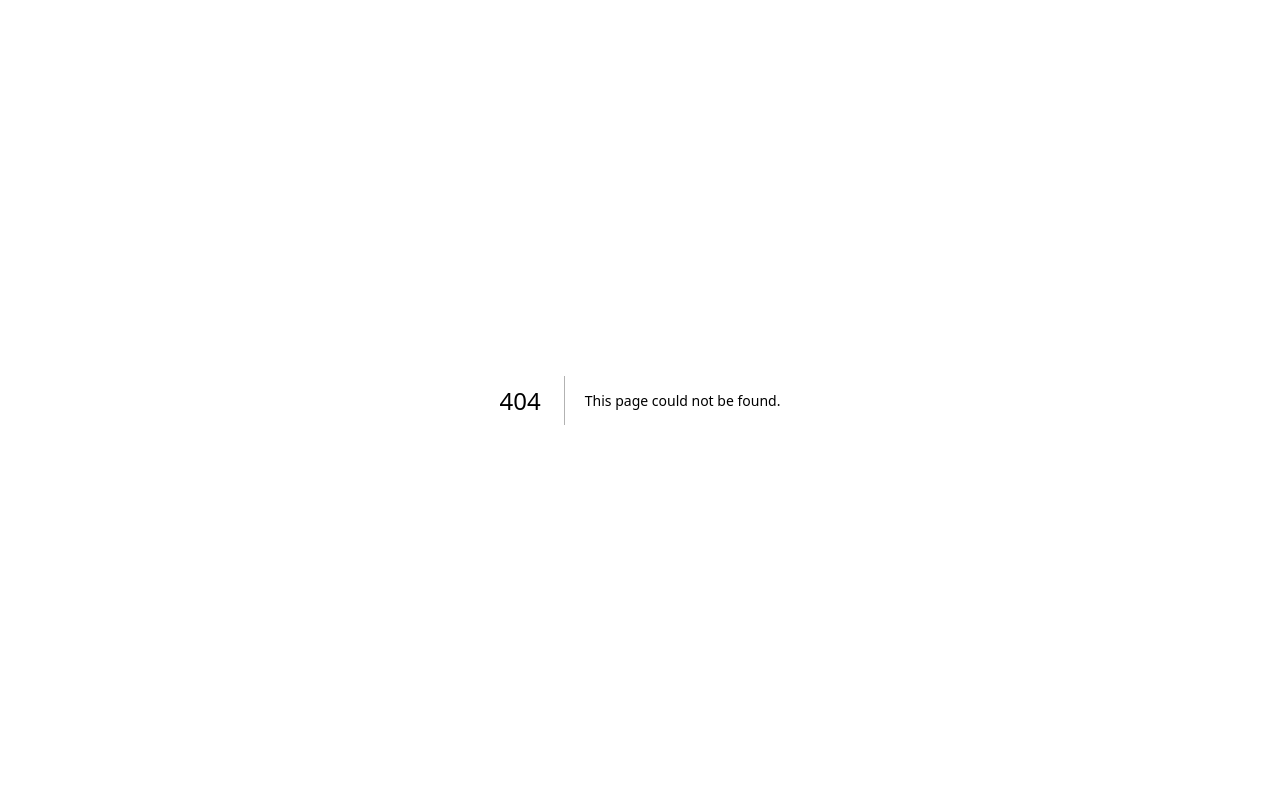
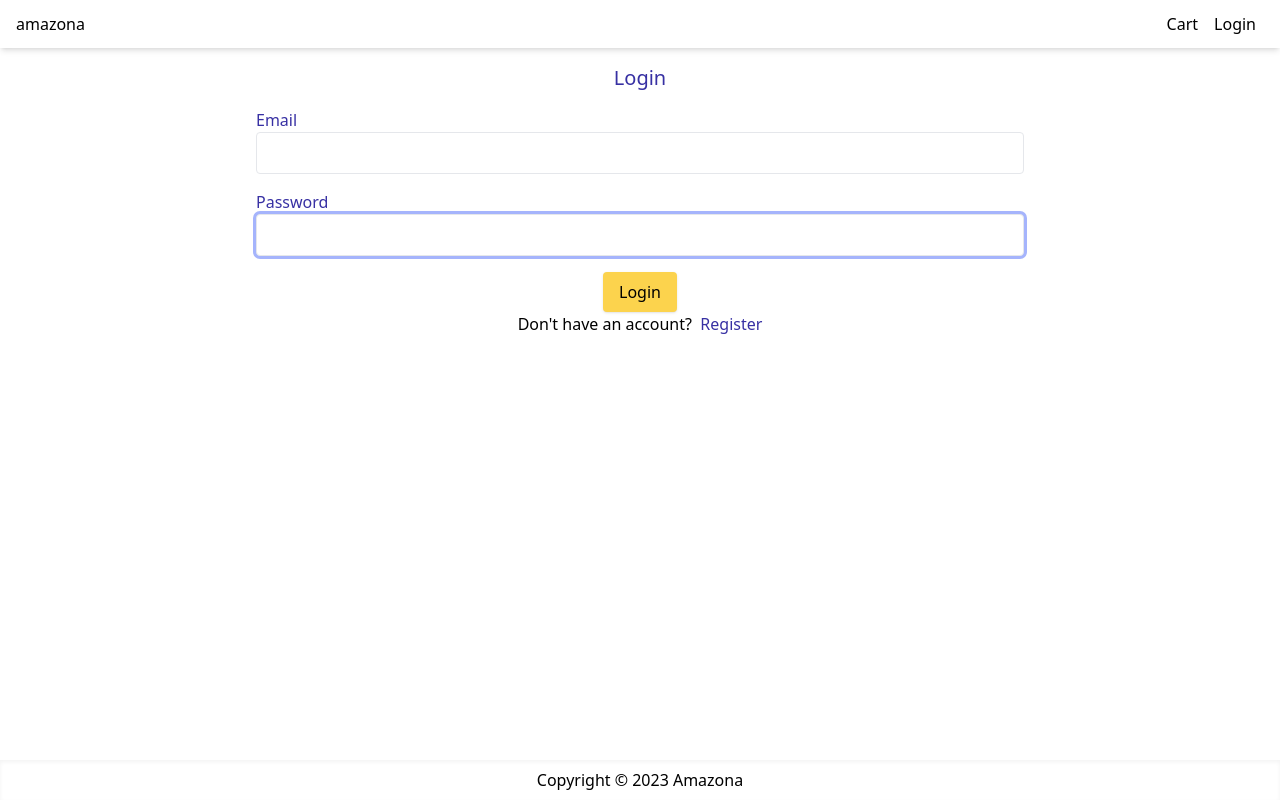
Before and after one commit to venkykoppoku/next-ecomm, a Next.js app: page /login in a window 1280 px wide. Before the commit this address had no page. Built offline with nearby package versions, Linux system fonts and the light colour scheme.

Commit message:
login screen

```diff
--- a/package.json
+++ b/package.json
@@ -16,7 +16,8 @@
     "js-cookie": "^3.0.1",
     "next": "13.2.1",
     "react": "18.2.0",
-    "react-dom": "18.2.0"
+    "react-dom": "18.2.0",
+    "react-hook-form": "^7.43.3"
   },
   "devDependencies": {
     "autoprefixer": "^10.4.13",
--- /dev/null
+++ b/pages/login.js
@@ -0,0 +1,72 @@
+import Layout from '@/components/Layout';
+import Link from 'next/link';
+import { useForm } from 'react-hook-form';
+
+const LoginScreen = () => {
+  const {
+    register,
+    handleSubmit,
+    formState: { errors },
+  } = useForm();
+
+  const submitHandler = ({ email, password }) => {
+    console.log(email, password);
+  };
+
+  return (
+    <Layout title="Login">
+      <form
+        className="mx-auto max-w-screen-md"
+        onSubmit={handleSubmit(submitHandler)}
+      >
+        <h1 className="mb-4 text-xl text-center text-indigo-800 ">Login</h1>
+        <div className="mb-4 text-indigo-800">
+          <label htmlFor="email">Email</label>
+          <input
+            type="email"
+            id="email"
+            className="w-full"
+            autoFocus
+            {...register('email', {
+              required: 'Please enter email',
+              pattern: {
+                value: /^[a-zA-Z0-9_.+-]+@[a-zA-Z0-9-]+.[a-zA-Z0-9-.]+$/i,
+                message: 'Please enter valid email',
+              },
+            })}
+          />
+          {errors.email && (
+            <div className="text-red-500">{errors.email.message}</div>
+          )}
+        </div>
+        <div className="mb-4 text-indigo-800">
+          <label htmlFor="password">Password</label>
+          <input
+            type="password"
+            id="password"
+            className="w-full"
+            autoFocus
+            {...register('password', {
+              required: 'Please enter password',
+              minLength: { value: 6, message: 'password is more than 5 chars' },
+            })}
+          />
+          {errors.password && (
+            <div className="text-red-500 ">{errors.password.message}</div>
+          )}
+        </div>
+        <div className="flex items-center justify-center flex-col">
+          <button className="primary-button">Login</button>
+          <div>
+            Don&apos;t have an account? &nbsp;
+            <Link href="/register" className="text-indigo-800">
+              Register
+            </Link>
+          </div>
+        </div>
+      </form>
+    </Layout>
+  );
+};
+
+export default LoginScreen;
--- a/styles/globals.css
+++ b/styles/globals.css
@@ -42,3 +42,9 @@
 .primary-button {
   @apply rounded bg-amber-300 py-2 px-4 shadow outline-none hover:bg-amber-400  active:bg-amber-500;
 }
+
+input,
+select,
+textarea {
+  @apply rounded border p-2  outline-none ring-indigo-300  focus:ring;
+}
```
Also changed, not shown: 1 other file (tests, documents, lock files or other folders).
